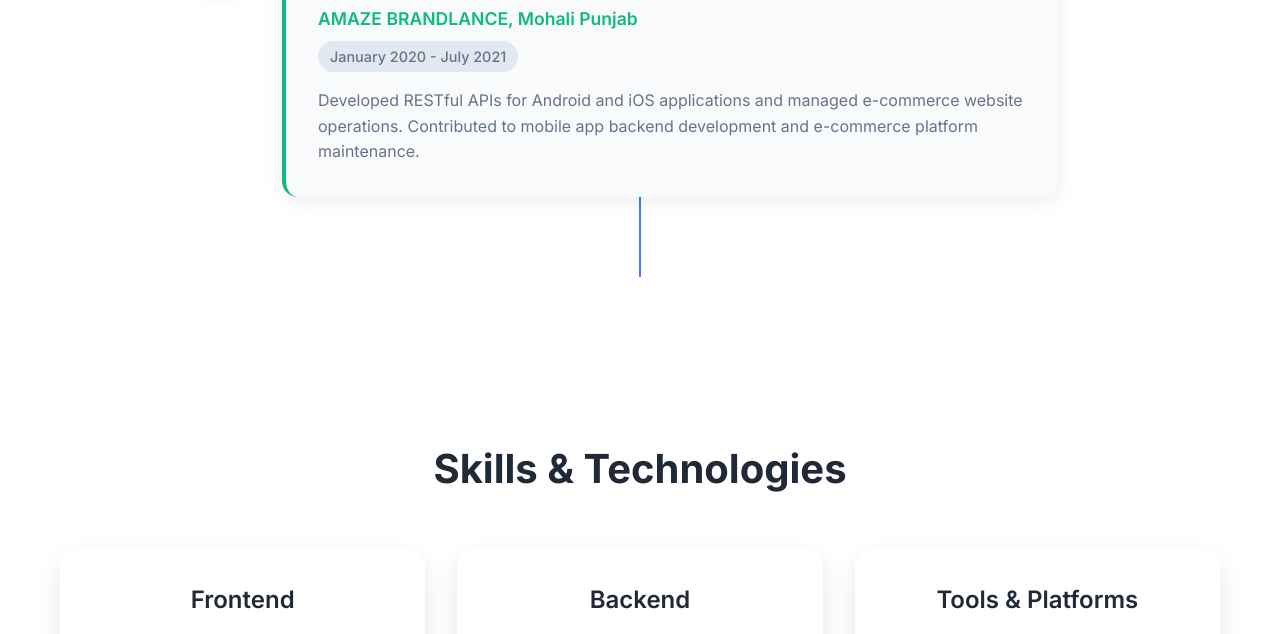
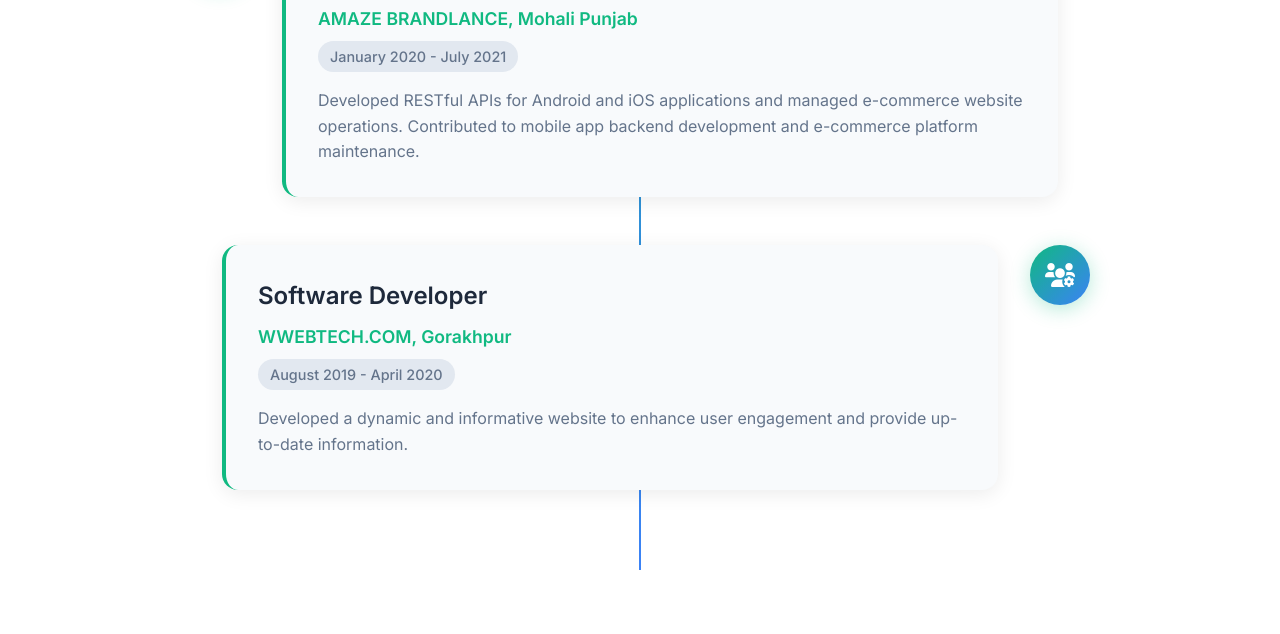
Before and after one commit to shobhnath123/shobhnath123.github.io, a plain HTML site: page index.html in a window 1280 px wide. Shown: the part 4137-4771 px from the top of the page. Drawn offline with nearby package versions, Linux system fonts and the light colour scheme.

Commit message:
add gkp company

```diff
--- a/index.html
+++ b/index.html
@@ -374,6 +374,21 @@
                             </div>
                         </div>
                     </div>
+                    <div class="experience-item">
+                        <div class="experience-icon">
+                            <i class="fas fa-users-cog"></i>
+                        </div>
+                        <div class="experience-details">
+                            <div class="experience-header">
+                                <h3>Software Developer</h3>
+                                <span class="experience-company">WWEBTECH.COM, Gorakhpur</span>
+                                <span class="experience-duration">August 2019 - April 2020</span>
+                            </div>
+                            <div class="experience-description">
+                                <p>Developed a dynamic and informative website to enhance user engagement and provide up-to-date information.</p>
+                            </div>
+                        </div>
+                    </div>
                 </div>
             </div>
         </div>
@@ -670,7 +685,7 @@
         </div>
     </footer>
 
-    <script src="script.js"></script>
+    <script src="./script.js"></script>
     <script src="https://cdn.jsdelivr.net/npm/emailjs-com@3/dist/email.min.js"></script>
 <script>
   (function(){
```
